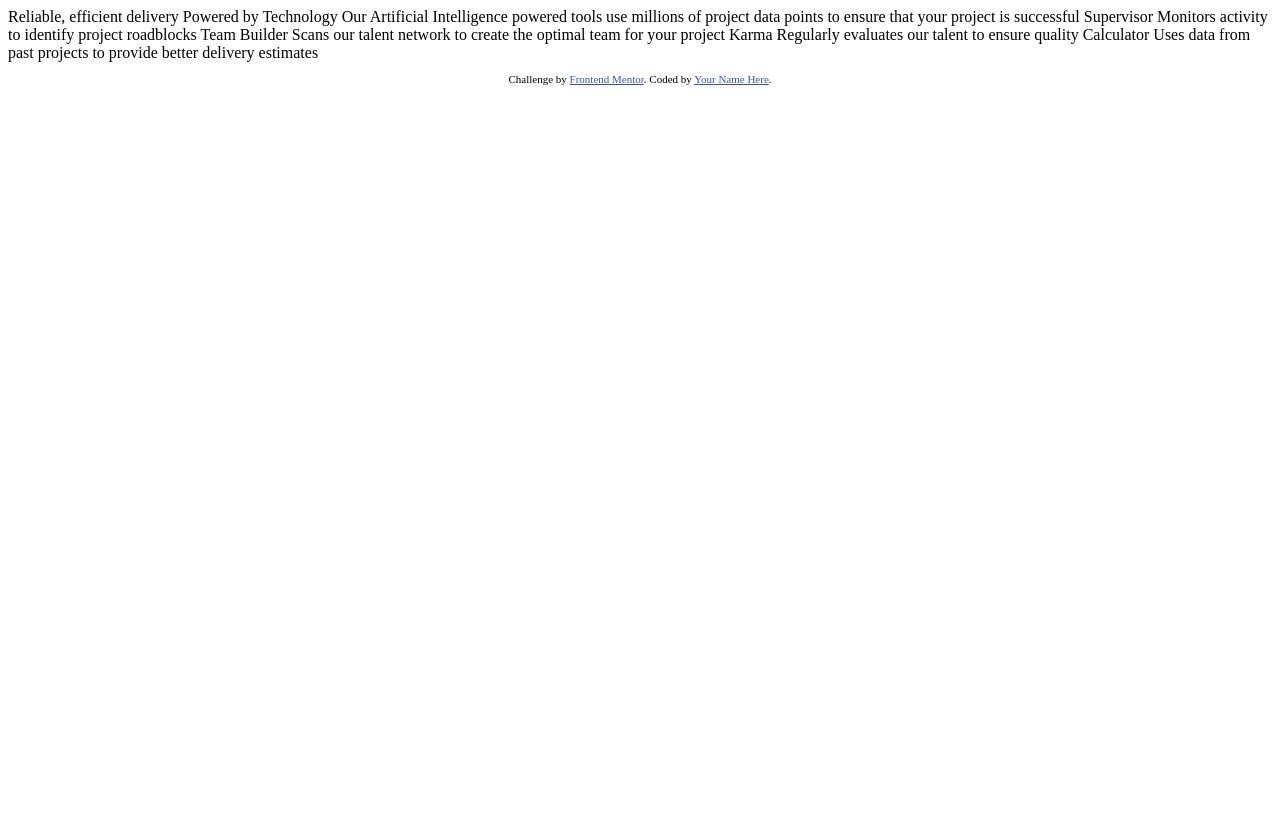
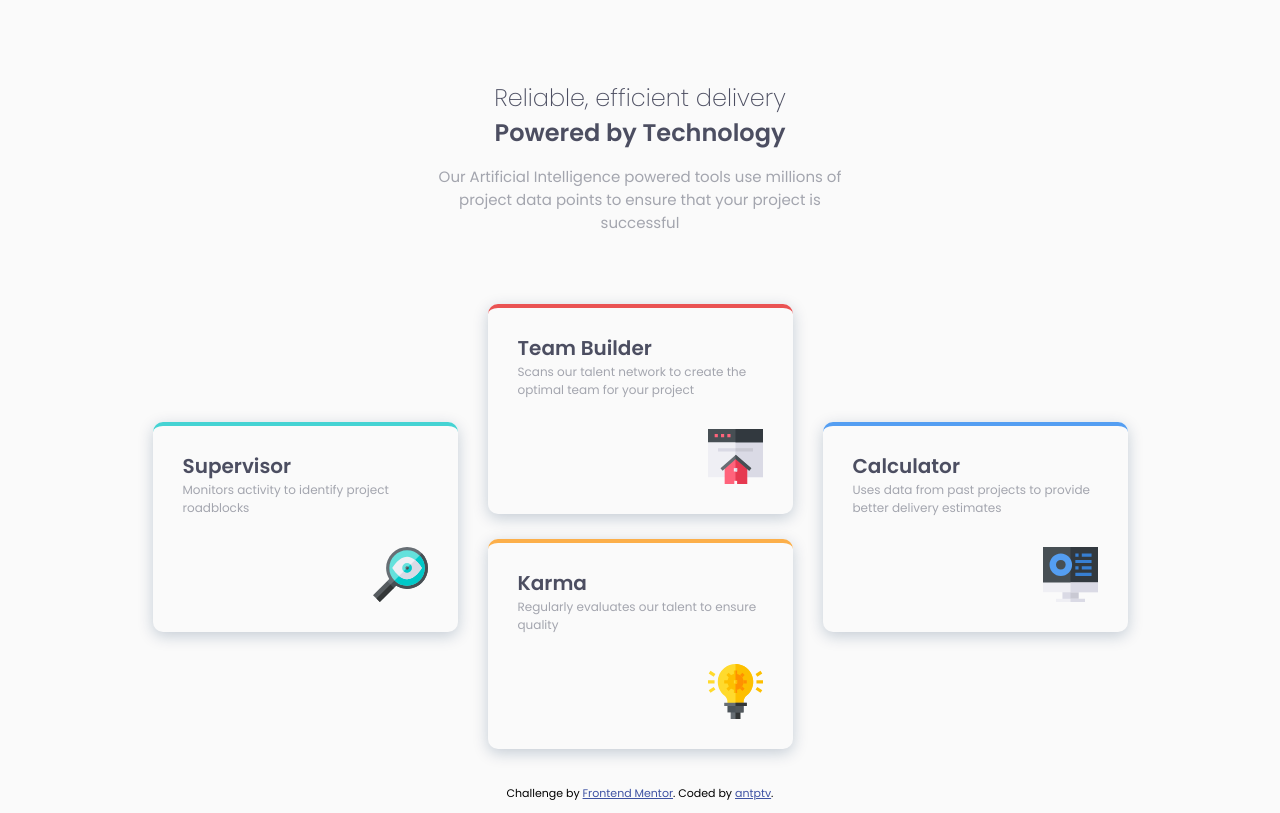
Before and after one commit to antptv/four-card-feature-section-master, a plain HTML site: page index.html in a window 1280 px wide. Drawn offline with Linux system fonts and the light colour scheme.

Commit message:
First draft

```diff
--- /dev/null
+++ b/css/style.css
@@ -0,0 +1,113 @@
+@import url('https://fonts.googleapis.com/css2?family=Poppins:wght@200;400;600&display=swap');
+body {
+    background-color: hsl(0, 0%, 98%);
+    font-family: 'Poppins', sans-serif;
+    font-size: 15px;
+    display: flex;
+    flex-direction: column;
+    margin: auto;
+    width: 1050px;
+}
+
+header {
+    max-width: 500px;
+    margin: auto;
+    margin-top: 80px;
+    margin-bottom: 30px;
+}
+
+h1,
+h2 {
+    margin: 0;
+    font-size: 24px;
+    color: hsl(234, 12%, 34%);
+    text-align: center;
+}
+
+h1 {
+    font-weight: 200;
+}
+
+h2 {
+    font-weight: 600;
+}
+
+#introduction {
+    padding: 0 30px 0 30px;
+    text-align: center;
+    color: hsl(229, 6%, 66%);
+}
+
+section {
+    display: flex;
+    flex-direction: row;
+    flex-wrap: wrap;
+    justify-content: center;
+    align-items: center;
+    align-content: center;
+}
+
+.card {
+    width: 245px;
+    display: flex;
+    flex-direction: column;
+    box-shadow: 0px 4px 15px 0px rgba(9, 47, 85, 0.219);
+    margin: 25px 15px 25px 15px;
+    padding: 25px 30px 30px 30px;
+    border-radius: 10px;
+}
+
+.card h3 {
+    margin: 0;
+    font-size: 20px;
+    color: hsl(234, 12%, 34%);
+}
+
+.card p {
+    margin: 0;
+    font-size: 12px;
+    color: hsl(229, 6%, 66%);
+}
+
+.icon {
+    align-self: flex-end;
+    margin-top: 30px;
+    width: 55px;
+}
+
+section .card:nth-of-type(1) {
+    border-top: solid hsl(180, 62%, 55%) 4px;
+}
+
+section div .card:nth-of-type(1) {
+    border-top: solid hsl(0, 78%, 62%) 4px;
+}
+
+section div .card:nth-of-type(2) {
+    border-top: solid hsl(34, 97%, 64%) 4px;
+}
+
+section .card:nth-of-type(3) {
+    border-top: solid hsl(212, 86%, 64%) 4px;
+}
+
+.attribution {
+    font-size: 11px;
+    text-align: center;
+}
+
+.attribution a {
+    color: hsl(228, 45%, 44%);
+}
+
+@media (max-width: 1050px) {
+    body {
+        width: 375px
+    }
+    section .card:nth-of-type(1) {
+        margin-bottom: 0;
+    }
+    section .card:nth-of-type(3) {
+        margin-top: 0;
+    }
+}
--- a/index.html
+++ b/index.html
@@ -1,45 +1,55 @@
 <!DOCTYPE html>
 <html lang="en">
+
 <head>
     <meta charset="UTF-8">
-  <meta name="viewport" content="width=device-width, initial-scale=1.0"> <!-- displays site properly based on user's device -->
+    <meta name="viewport" content="width=device-width, initial-scale=1.0">
+    <!-- displays site properly based on user's device -->
 
     <link rel="icon" type="image/png" sizes="32x32" href="./images/favicon-32x32.png">
 
+    <link rel="stylesheet" href="css/style.css">
     <title>Frontend Mentor | Four card feature section</title>
 
-  <!-- Feel free to remove these styles or customise in your own stylesheet 👍 -->
-  <style>
-    .attribution { font-size: 11px; text-align: center; }
-    .attribution a { color: hsl(228, 45%, 44%); }
-  </style>
 </head>
+
 <body>
-
-  Reliable, efficient delivery
-  Powered by Technology
-
-  Our Artificial Intelligence powered tools use millions of project data points
-  to ensure that your project is successful
-
-  Supervisor
-  Monitors activity to identify project roadblocks
-
-  Team Builder
-  Scans our talent network to create the optimal team for your project
-
-  Karma
-  Regularly evaluates our talent to ensure quality
-
-  Calculator
-  Uses data from past projects to provide better delivery estimates
+    <header>
+        <h1>Reliable, efficient delivery</h1>
+        <h2>Powered by Technology</h2>
+        <p id="introduction">Our Artificial Intelligence powered tools use millions of project data points to ensure that your project is successful</p>
+    </header>
+    <section>
+        <div class="card">
+            <h3>Supervisor</h3>
+            <p>Monitors activity to identify project roadblocks</p>
+            <img src="/images/icon-supervisor.svg" class="icon" alt="Supervisor icon">
+        </div>
+        <div>
+            <div class="card">
+                <h3>Team Builder</h3>
+                <p>Scans our talent network to create the optimal team for your project </p>
+                <img src="/images/icon-team-builder.svg" class="icon" alt="Team builder icon">
+            </div>
+            <div class="card">
+                <h3>Karma</h3>
+                <p>Regularly evaluates our talent to ensure quality</p>
+                <img src="/images/icon-karma.svg" class="icon" alt="Karma icon">
+            </div>
+        </div>
+        <div class="card">
+            <h3>Calculator</h3>
+            <p>Uses data from past projects to provide better delivery estimates</p>
+            <img src="/images/icon-calculator.svg" class="icon" alt="Calculator icon">
+        </div>
+    </section>
 
 
     <footer>
         <p class="attribution">
-      Challenge by <a href="https://www.frontendmentor.io?ref=challenge" target="_blank">Frontend Mentor</a>.
-      Coded by <a href="#">Your Name Here</a>.
+            Challenge by <a href="https://www.frontendmentor.io?ref=challenge" target="_blank">Frontend Mentor</a>. Coded by <a href="https://github.com/antptv/">antptv</a>.
         </p>
     </footer>
 </body>
+
 </html>
```
Lines whose indentation alone changed are shown as unchanged.
